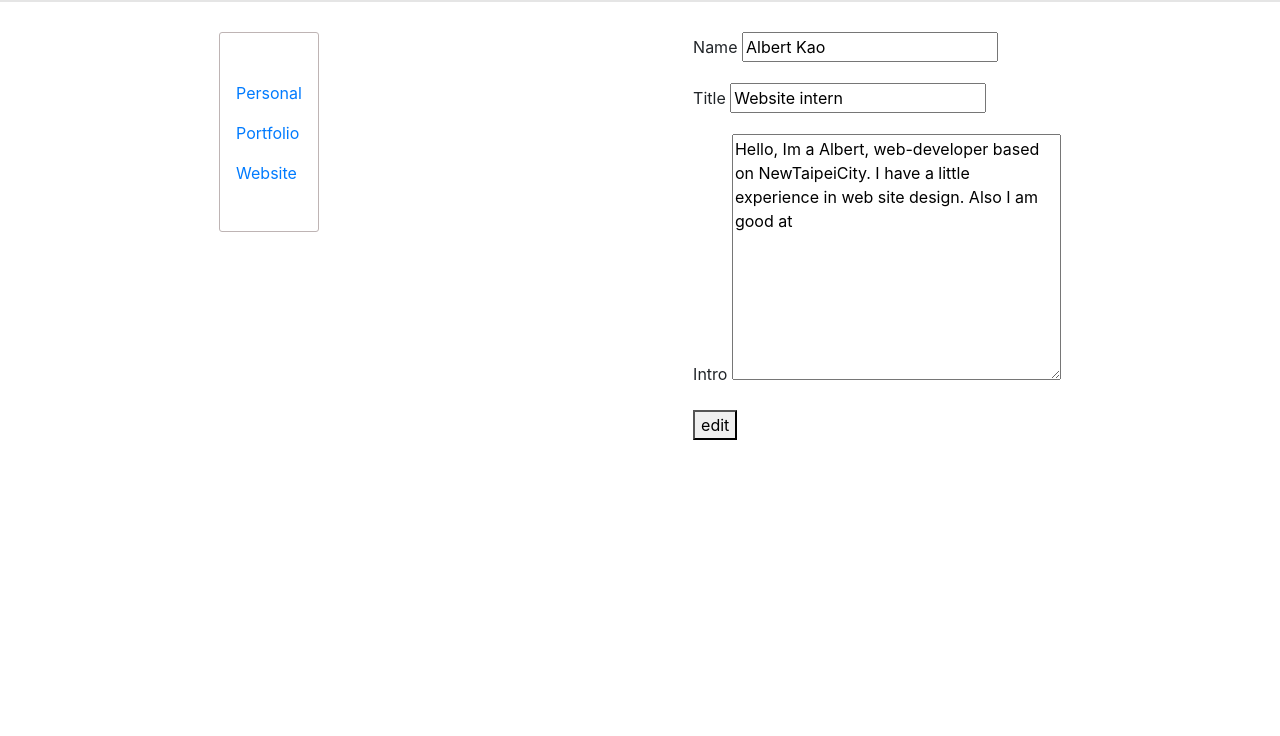
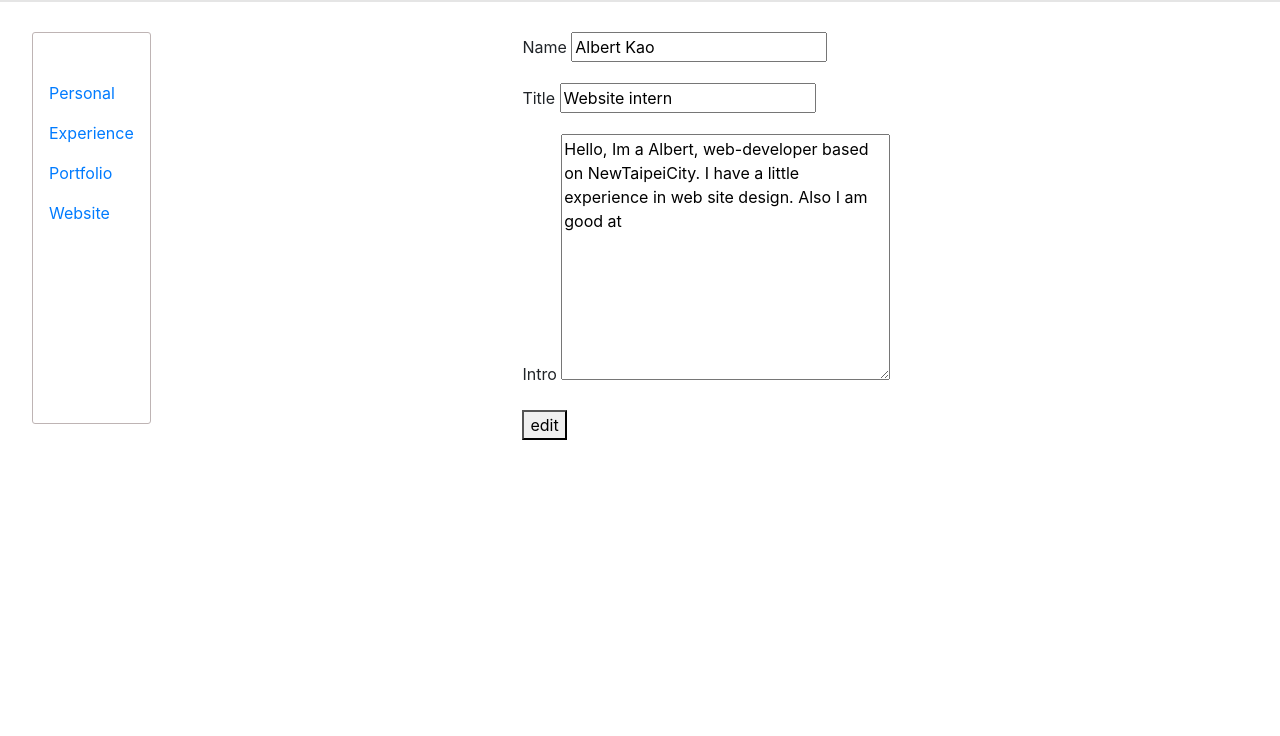
Before and after one commit to albert199577/porfolio, a PHP site: page /login.php in a window 1280 px wide. Shown: the part 64-800 px from the top of the page. Run offline with PHP 8.4, Linux system fonts and the light colour scheme; data comes from the database, SQL or seed files in the repository.

Commit message:
edit Exp page basic method

```diff
--- a/api/manage.php
+++ b/api/manage.php
@@ -4,6 +4,7 @@ include_once "../db.php";
 <main class="manage">
     <ul class="manage-nav">
         <li><a href="javascript:void(0)" onclick="personalEdit()">Personal</a></li>
+        <li><a href="javascript:void(0)" onclick="ExperienceEdit()">Experience</a></li>
         <li><a href="javascript:void(0)" onclick="portfolioEdit()">Portfolio</a></li>
         <li><a href="javascript:void(0)" onclick="websiteEdit()">Website</a></li>
     </ul>
--- a/login.php
+++ b/login.php
@@ -36,7 +36,7 @@ include_once "./db.php";
         </ul>
     </nav>
     <!-- login -->
-    <section class="login-page" style="height: calc(100vh - 64px);display: flex;">
+    <section class="login-page">
         <main class="container">
             <h1>Login</h1>
             <form action="./api/check_login.php" method="POST" class="form border border-info p-4 mx-auto my-5 w-md-50">
@@ -85,6 +85,13 @@ include_once "./db.php";
         })
     }
 
+    function ExperienceEdit() {
+        console.log("ee")
+        $.get("./backend/edit_experience.php", {}, (manages) => {
+            $(".contain").html(manages);
+        })
+    }
+
     function portfolioEdit() {
         $.get("./backend/edit_portfolio.php", {}, (manages) => {
             $(".contain").html(manages);
--- a/style/style.css
+++ b/style/style.css
@@ -842,9 +842,11 @@ nav .menu li a:hover {
   display: -webkit-box;
   display: -ms-flexbox;
   display: flex;
-  -ms-flex-pack: distribute;
-      justify-content: space-around;
-  width: 100%;
+  -webkit-box-pack: justify;
+      -ms-flex-pack: justify;
+          justify-content: space-between;
+  justify-items: center;
+  gap: 4rem;
 }
 
 .login-page .manage ul.manage-nav {
@@ -853,11 +855,20 @@ nav .menu li a:hover {
   margin-top: 0;
   margin-left: 0;
   border-radius: 3px;
-  height: 200px;
 }
 
 .login-page .manage ul.manage-nav li {
   list-style: none;
   margin: 1rem auto;
 }
+
+.login-page .manage .contain {
+  -webkit-box-flex: 0;
+      -ms-flex: 0 0 70%;
+          flex: 0 0 70%;
+}
+
+.login-page .manage .contain form {
+  margin: auto;
+}
 /*# sourceMappingURL=style.css.map */
--- a/style/style.sass
+++ b/style/style.sass
@@ -565,15 +565,19 @@ nav
 
     .manage
         display: flex
-        justify-content: space-around
-        width: 100%
+        justify-content: space-between
+        justify-items: center
+        gap: 4rem
         ul.manage-nav
             border: 1px solid #beb4b4
             padding: 2rem 1rem
             margin-top: 0
             margin-left: 0
             border-radius: 3px
-            height: 200px
             li
                 list-style: none
                 margin: 1rem auto
+        .contain
+            flex: 0 0 70%
+            form
+                margin: auto
```
Also changed, not shown: backend/edit_experience.php (added, +27 -0 lines).
